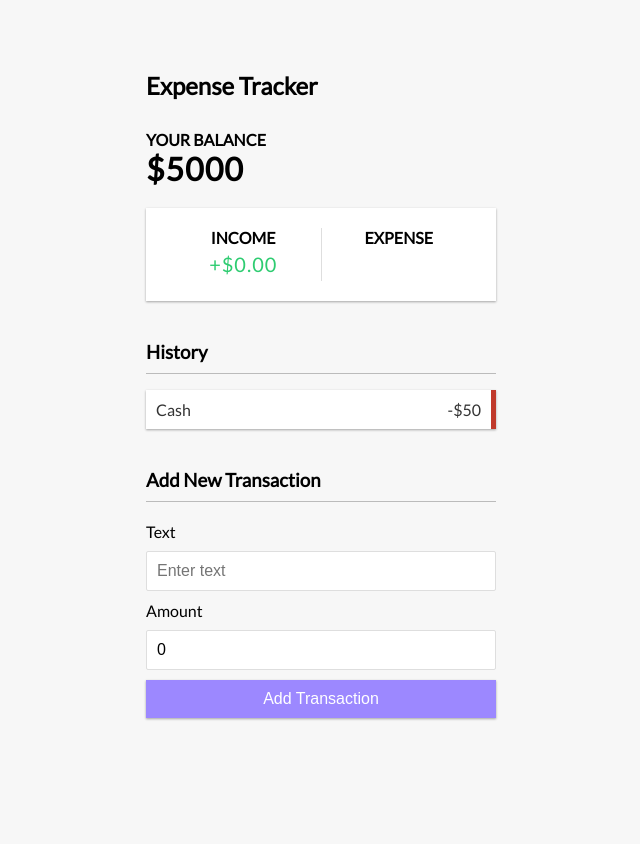
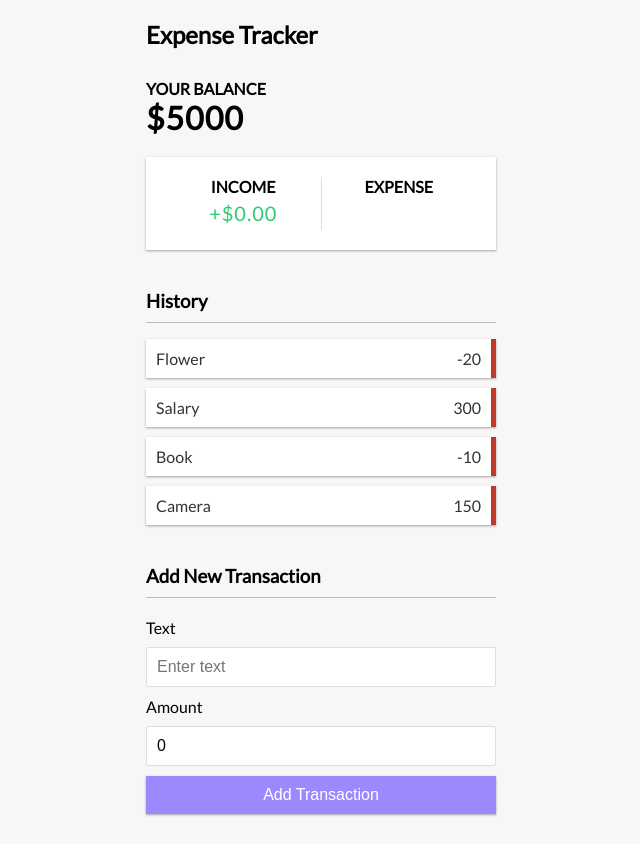
Before and after one commit to manish465/expense-tracker, a React (Create React App) app: page / in a window 1280 px wide. Shown: the whole page, without its empty margins (319-959 px from the left). Before the commit the page ends 800 px from the top, so only its background shows below. Built offline with nearby package versions, Linux system fonts and the light colour scheme.

Commit message:
dynamic rendering of list

```diff
--- a/src/components/TransactionList.jsx
+++ b/src/components/TransactionList.jsx
@@ -2,17 +2,18 @@
 import { GlobalContext } from "../context/GlobalState";
 
 const TransactionList = () => {
-    const context = useContext(GlobalContext);
-    console.log(context);
+    const { tranactions } = useContext(GlobalContext);
     return (
         <React.Fragment>
             <h3>History</h3>
             <ul className="list">
-                <li className="minus">
-                    Cash
-                    <span>-$50</span>
-                    <button className="delete-btn">X</button>
-                </li>
+                {tranactions.map(tranaction => (
+                    <li className="minus" key={tranaction.id}>
+                        {tranaction.text}
+                        <span>{tranaction.amount}</span>
+                        <button className="delete-btn">X</button>
+                    </li>
+                ))}
             </ul>
         </React.Fragment>
     );
```
